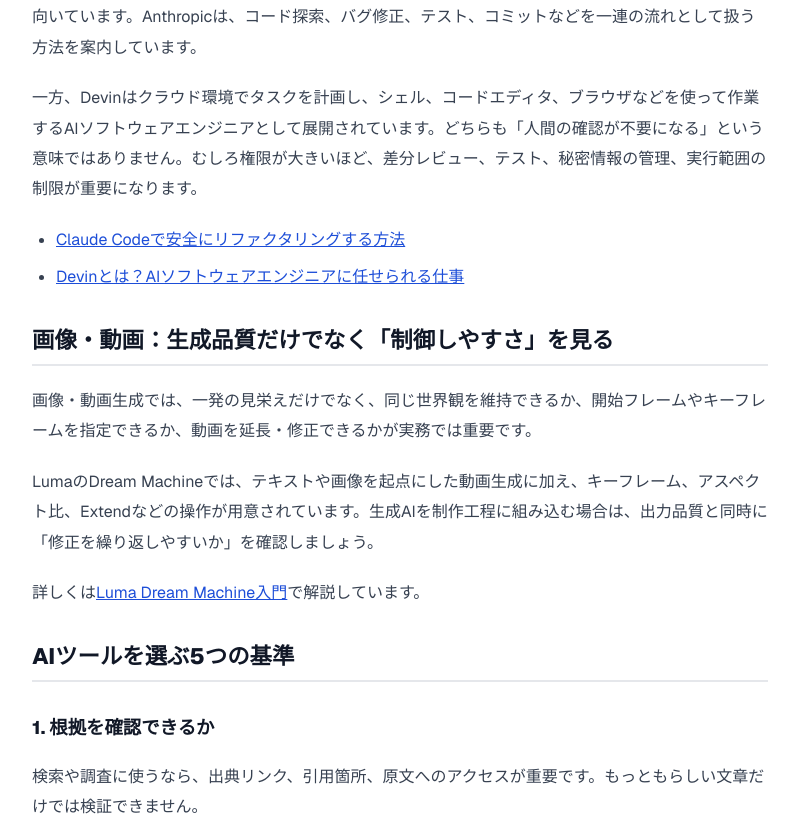
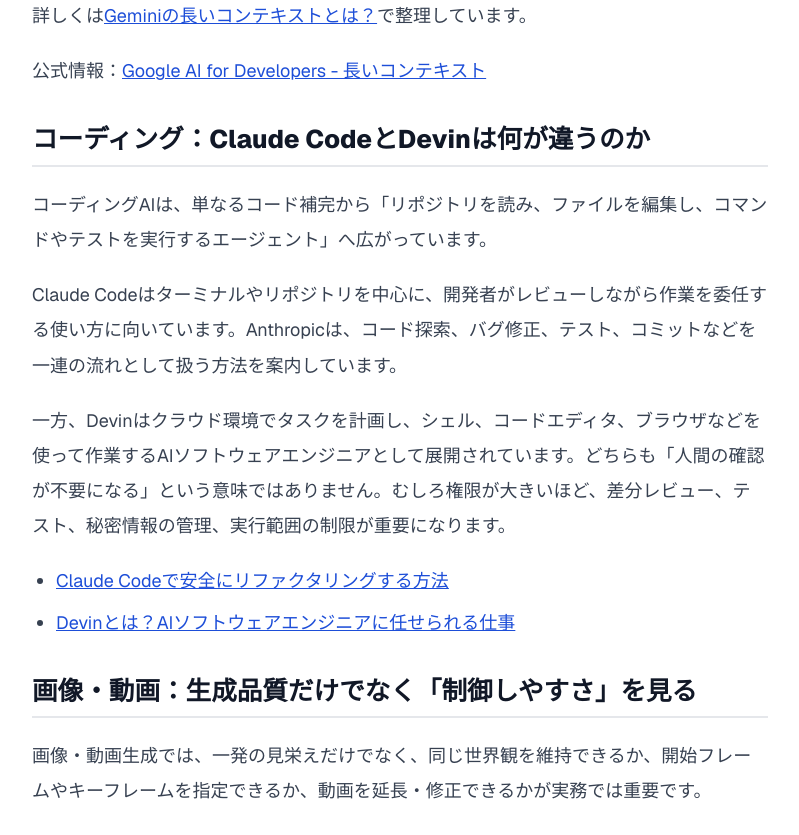
Before and after one commit to naoki20151214-ops/aiportal-app, a Next.js app: page /articles/ai-tools-2026 in a window 1280 px wide. Shown: the part 1960-2795 px from the top of the page, without its empty margins (240-1039 px from the left). Built offline with nearby package versions, Linux system fonts and the light colour scheme; no server answers.

Commit message:
style: increase article typography for long-form reading

```diff
--- a/src/app/globals.css
+++ b/src/app/globals.css
@@ -30,7 +30,8 @@ body {
 /* Article typography shares the portal's white, gray, and blue palette. */
 .article-body {
   color: #374151;
-  line-height: 1.9;
+  font-size: 1.125rem;
+  line-height: 1.95;
   overflow-wrap: anywhere;
 }
 .article-body > * + * { margin-top: 1.25rem; }
@@ -40,16 +41,16 @@ body {
   line-height: 1.5;
   margin-top: 2rem;
 }
-.article-body h1 { font-size: 1.75rem; }
-.article-body h2 { font-size: 1.4rem; border-bottom: 2px solid #e5e7eb; padding-bottom: 0.4rem; }
-.article-body h3 { font-size: 1.15rem; }
+.article-body h1 { font-size: 2rem; }
+.article-body h2 { font-size: 1.6rem; border-bottom: 2px solid #e5e7eb; padding-bottom: 0.4rem; }
+.article-body h3 { font-size: 1.3rem; }
 .article-body a { color: #1d4ed8; text-decoration: underline; }
 .article-body ul, .article-body ol { padding-left: 1.5rem; }
 .article-body ul { list-style: disc; }
 .article-body ol { list-style: decimal; }
 .article-body li + li { margin-top: 0.4rem; }
 .article-body li > ul, .article-body li > ol { margin-top: 0.4rem; }
-.article-body blockquote { border-left: 4px solid #2563eb; background: #f9fafb; padding: 1rem; font-size: 0.875rem; }
+.article-body blockquote { border-left: 4px solid #2563eb; background: #f9fafb; padding: 1rem; font-size: 1rem; }
 .article-body pre { overflow-x: auto; padding: 1rem; border-radius: 0.5rem; background: #111827; color: #f9fafb; }
 .article-body code { font-size: 0.875em; background: #f3f4f6; padding: 0.15rem 0.35rem; border-radius: 0.25rem; }
 .article-body pre code { background: transparent; padding: 0; }
```
